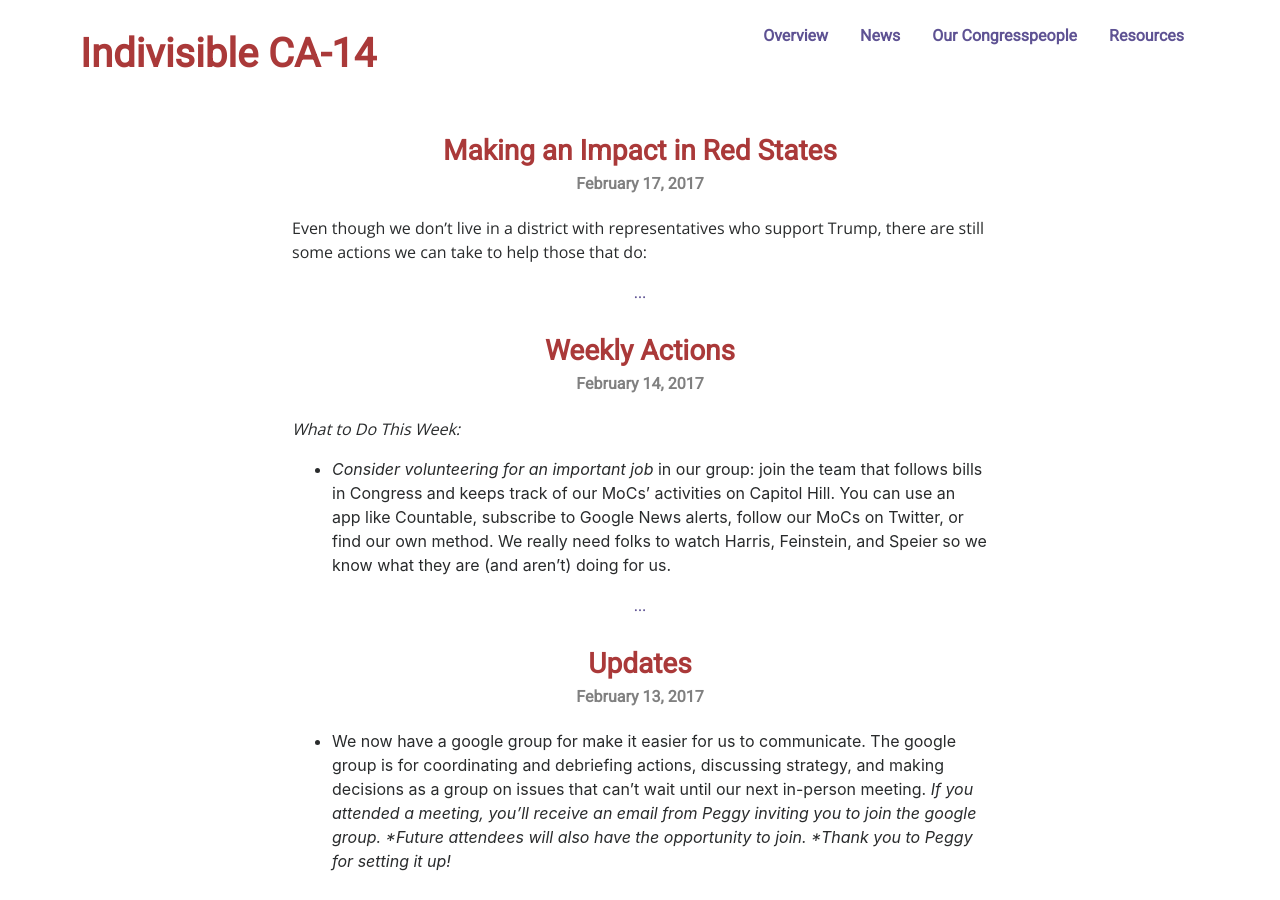
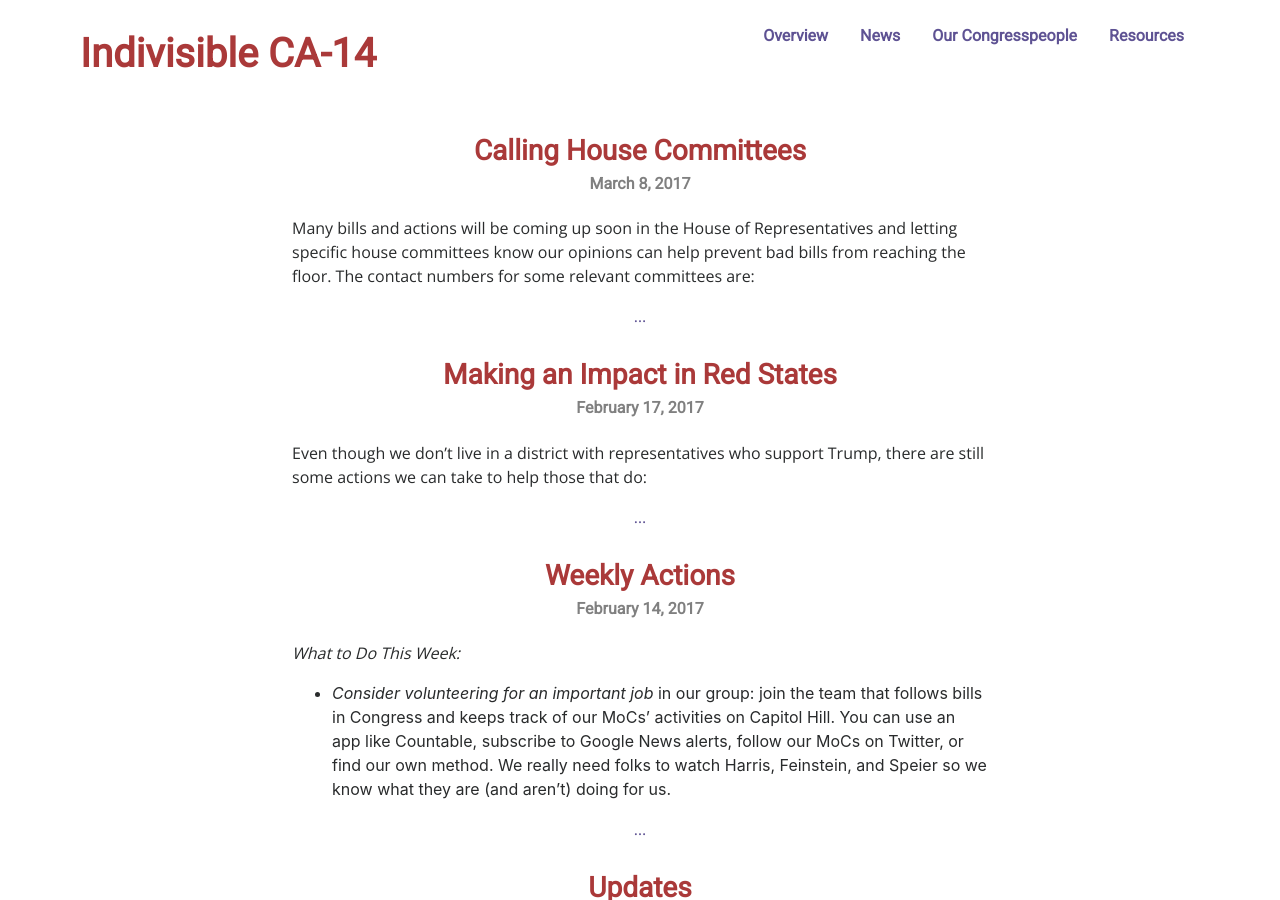
Before and after one commit to IndivisibleCA14/IndivisibleCA14.github.io, a Jekyll site: the page built from news.html, in a window 1280 px wide and 900 px high. Built offline with Jekyll 4.4.1, drawn with Linux system fonts in a browser that asks for light colours; nearby versions of some CDN libraries.

Commit message:
Update next meeting and add committee numbers

```diff
--- /dev/null
+++ b/_posts/2017-03-07-committees.md
@@ -0,0 +1,26 @@
+---
+layout: post
+title: Calling House Committees
+date: 2017-03-07 18:45:00 -0800
+categories: action
+---
+
+Many bills and actions will be coming up soon in the House of Representatives and letting specific house committees know our opinions can help prevent bad bills from reaching the floor.
+The contact numbers for some relevant committees are:
+
+ - Armed Services Committee (Representative Speier is a member) [202-225-4151](tel:202-225-4151) (Fax *202-225-9077*)
+ - House Committee of Foreign Affairs [202-225-5021](tel:202-225-5021)
+ - House Intelligence Committee (Speier is a member) [202-225-5021](tel:202-225-5021)
+ - House Judiciary Committee [202-225-3951](tel:202-225-3951)
+
+We can also contact specific members of the Judiciary Committee:
+
+ - Chairman Bob Goodlatte (VA-6): [202-225-5431](tel:202-225-5431)
+ - Rep. Darrell Issa (CA-49): [202-225-3906](tel:202-225-3906)
+ - Rep. Steve King (IA-4): [202-225-4426](tel:202-225-4426)
+ - Rep. Ted Poe (TX-2): [202-225-6565](tel:202-225-6565)
+ - Rep. Tom Marino (PA-10): [202-225-3731](tel:202-225-3731)
+ - Rep. Steve Chabot (OH-1): [202-225-2216](tel:202-225-2216)
+ - Rep. Doug Collins (GA-9): [202-225-5265](tel:202-225-5265)
+ - Rep. Trey Gowdy (SC-4): [202-225-6030](tel:202-225-6030)
+ - Rep. Jim Sensenbrenner (WI-5): [202-225-5101](tel:202-225-5101)
--- a/index.html
+++ b/index.html
@@ -34,4 +34,4 @@
 Even five minutes spent calling your representatives and telling them how Trump's agenda has negatively impacted you is a great contribution!
 </p>
 
-<p>Our next meeting is <strong>Saturday, February 25th, 2017</strong> at <strong>Noon</strong> in the same place as last time. <a href="mailto:info@indivisibleca14.com">Email</a> or tweet DM us to get the address and join us!</p>
+<p>Our next meeting is <strong>Sunday, March 19, 2017</strong> at <strong>10 AM</strong>. <a href="mailto:info@indivisibleca14.com">Email</a> or tweet DM us to get the address and join us!</p>
```
